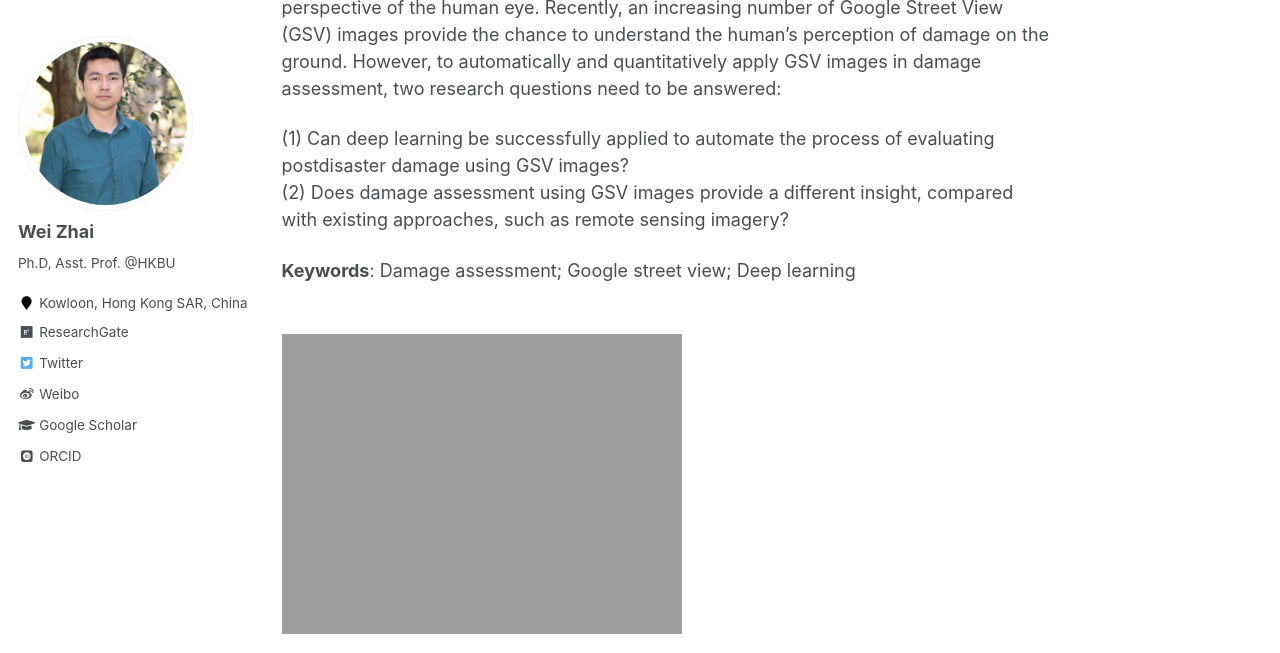
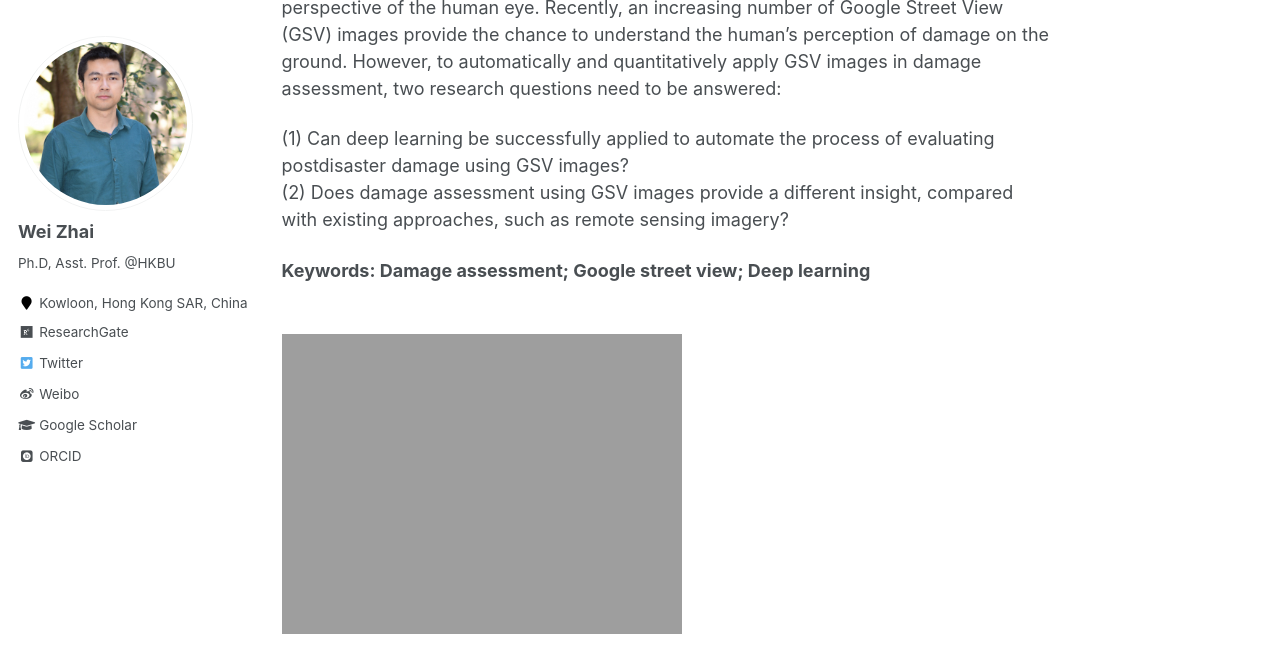
Before and after one commit to skywalkerzhai/weizhai.github.io, a Jekyll site: the page built from _portfolio/portfolio-1.md, in a window 1280 px wide and 900 px high, scrolled down 379 px, cut to the strip 0-653 px from the top of the window. Built offline with Jekyll 4.4.1, drawn with Linux system fonts in a browser that asks for light colours; some web fonts are replaced.

```diff
--- a/_portfolio/portfolio-1.md
+++ b/_portfolio/portfolio-1.md
@@ -10,7 +10,7 @@ Assessing damage on the ground is a challenging task for humanitarian organizati
 (1) Can deep learning be successfully applied to automate the process of evaluating postdisaster damage using GSV images?  \
 (2) Does damage assessment using GSV images provide a different insight, compared with existing approaches, such as remote sensing imagery?
 
-**Keywords**: Damage assessment; Google street view; Deep learning
+**Keywords: Damage assessment; Google street view; Deep learning**
 
 <br/><img src='https://skywalkerzhai.github.io/weizhai.github.io/images/DL_damage.jpg'>
 
```
